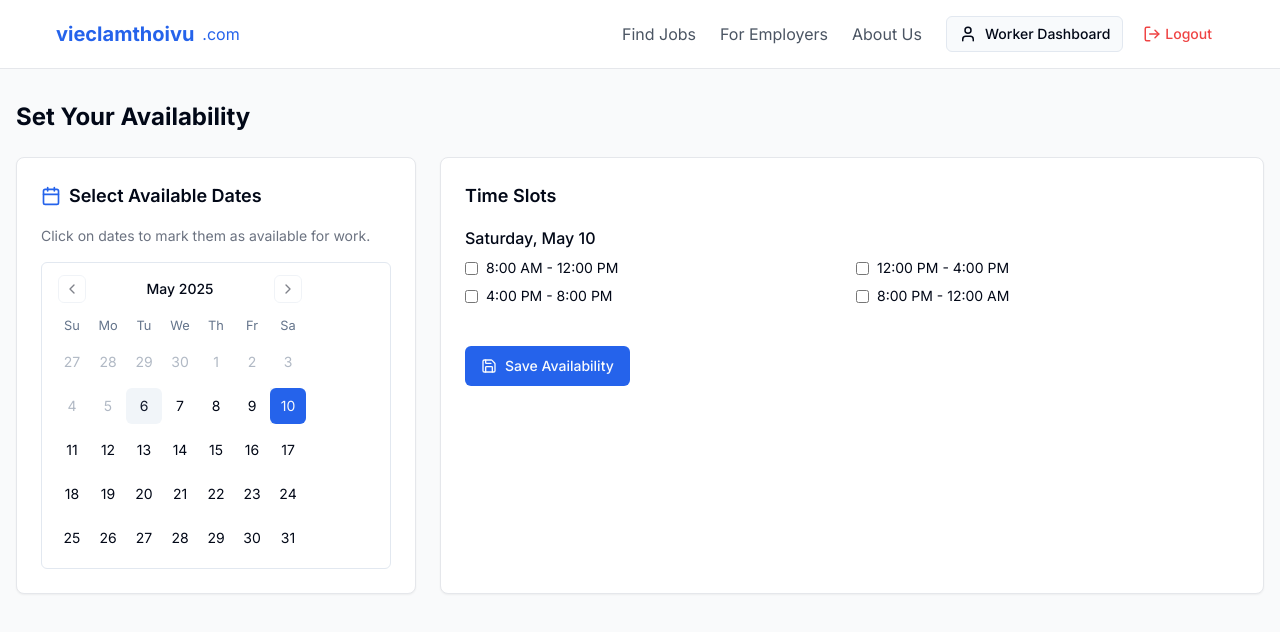
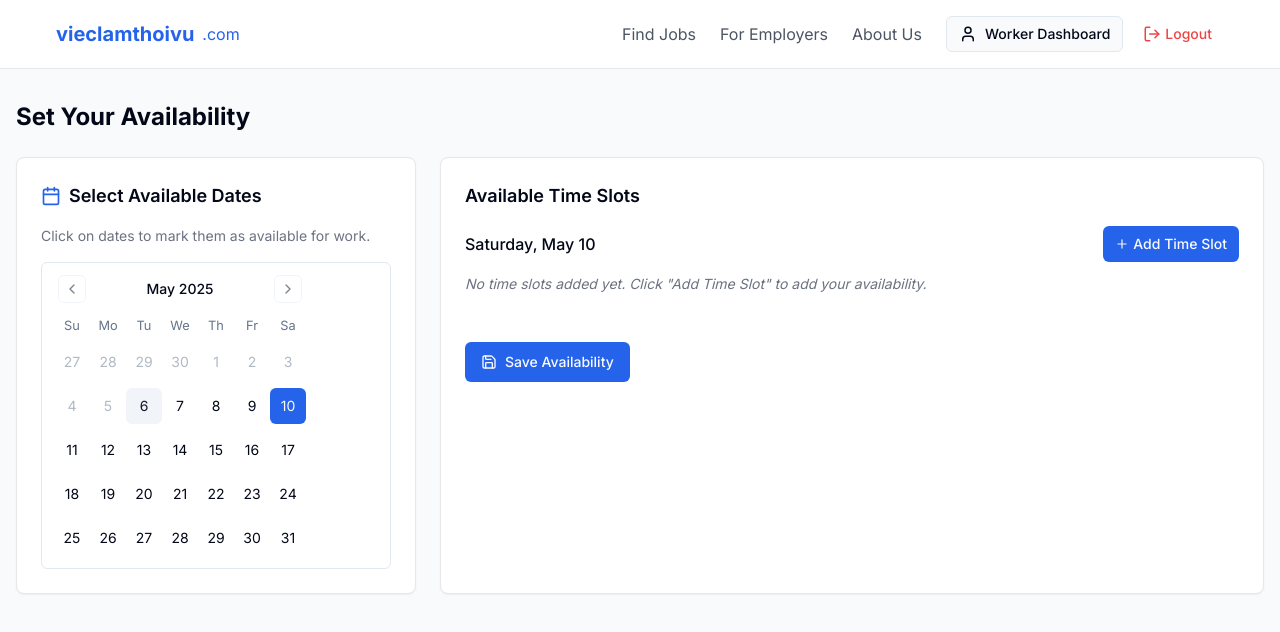
Before and after one commit to hungphanstartup/shift-connect-now, a React (Vite) app: page /dashboard/availability in a window 1280 px wide. Both pictures are taken after a click on the button "10". Shown: the top 632 px of the page. Built offline with nearby package versions, Linux system fonts and the light colour scheme.

Commit message:
feat: Allow multiple time slot selections

```diff
--- a/src/pages/Dashboard/WorkerAvailability.tsx
+++ b/src/pages/Dashboard/WorkerAvailability.tsx
@@ -2,20 +2,26 @@
 import { useState } from "react";
 import { Calendar } from "@/components/ui/calendar";
 import { Button } from "@/components/ui/button";
+import { Checkbox } from "@/components/ui/checkbox";
+import { Select, SelectContent, SelectItem, SelectTrigger, SelectValue } from "@/components/ui/select";
+import { Input } from "@/components/ui/input";
 import Layout from "@/components/layout/Layout";
 import { toast } from "sonner";
-import { Calendar as CalendarIcon, Save } from "lucide-react";
+import { Calendar as CalendarIcon, Plus, Save, Trash2 } from "lucide-react";
+
+type TimeSlot = {
+  id: string;
+  startTime: string;
+  endTime: string;
+};
+
+type DailyAvailability = {
+  [key: string]: TimeSlot[];
+};
 
 const WorkerAvailability = () => {
   const [selectedDates, setSelectedDates] = useState<Date[]>([]);
-  const [timeSlots, setTimeSlots] = useState<{[key: string]: string[]}>({});
-
-  const timeOptions = [
-    "8:00 AM - 12:00 PM",
-    "12:00 PM - 4:00 PM",
-    "4:00 PM - 8:00 PM",
-    "8:00 PM - 12:00 AM"
-  ];
+  const [availability, setAvailability] = useState<DailyAvailability>({});
 
   const formatDate = (date: Date): string => {
     return date.toISOString().split('T')[0];
@@ -31,41 +37,52 @@ const WorkerAvailability = () => {
       setSelectedDates(selectedDates.filter(d => formatDate(d) !== dateString));
 
       // Also remove time slots for this date
-      const newTimeSlots = { ...timeSlots };
-      delete newTimeSlots[dateString];
-      setTimeSlots(newTimeSlots);
+      const newAvailability = { ...availability };
+      delete newAvailability[dateString];
+      setAvailability(newAvailability);
     } else {
       setSelectedDates([...selectedDates, date]);
 
       // Initialize empty time slots for this date
-      setTimeSlots({
-        ...timeSlots,
+      setAvailability({
+        ...availability,
         [dateString]: []
       });
     }
   };
 
-  const handleTimeSlotToggle = (date: string, timeSlot: string) => {
-    const currentTimeSlotsForDate = timeSlots[date] || [];
+  const addTimeSlot = (dateString: string) => {
+    const newSlot: TimeSlot = {
+      id: `slot-${Date.now()}`,
+      startTime: "09:00",
+      endTime: "17:00"
+    };
 
-    if (currentTimeSlotsForDate.includes(timeSlot)) {
-      // Remove time slot
-      setTimeSlots({
-        ...timeSlots,
-        [date]: currentTimeSlotsForDate.filter(t => t !== timeSlot)
-      });
-    } else {
-      // Add time slot
-      setTimeSlots({
-        ...timeSlots,
-        [date]: [...currentTimeSlotsForDate, timeSlot]
-      });
-    }
+    setAvailability({
+      ...availability,
+      [dateString]: [...(availability[dateString] || []), newSlot]
+    });
+  };
+
+  const removeTimeSlot = (dateString: string, slotId: string) => {
+    setAvailability({
+      ...availability,
+      [dateString]: availability[dateString].filter(slot => slot.id !== slotId)
+    });
+  };
+
+  const updateTimeSlot = (dateString: string, slotId: string, field: 'startTime' | 'endTime', value: string) => {
+    setAvailability({
+      ...availability,
+      [dateString]: availability[dateString].map(slot =>
+        slot.id === slotId ? { ...slot, [field]: value } : slot
+      )
+    });
   };
 
   const handleSave = () => {
     // In a real app, this would save to a database
-    console.log("Saving availability:", { timeSlots });
+    console.log("Saving availability:", { availability });
     toast.success("Availability saved successfully");
   };
 
@@ -106,7 +123,7 @@ const WorkerAvailability = () => {
 
             {/* Time slots section */}
             <div className="lg:col-span-2 bg-white rounded-lg shadow-sm border border-gray-200 p-6">
-              <h2 className="text-lg font-semibold mb-4">Time Slots</h2>
+              <h2 className="text-lg font-semibold mb-4">Available Time Slots</h2>
 
               {selectedDates.length === 0 ? (
                 <div className="text-center py-10">
@@ -119,23 +136,60 @@ const WorkerAvailability = () => {
                       const dateString = formatDate(date);
                       return (
                         <div key={dateString} className="border-b border-gray-100 pb-4 last:border-b-0">
-                          <h3 className="font-medium mb-2">{date.toLocaleDateString("en-US", { weekday: 'long', month: 'long', day: 'numeric' })}</h3>
-                          <div className="grid grid-cols-1 md:grid-cols-2 gap-2">
-                            {timeOptions.map((timeSlot) => (
-                              <div key={`${dateString}-${timeSlot}`} className="flex items-center">
-                                <input
-                                  type="checkbox"
-                                  id={`${dateString}-${timeSlot}`}
-                                  checked={timeSlots[dateString]?.includes(timeSlot) || false}
-                                  onChange={() => handleTimeSlotToggle(dateString, timeSlot)}
-                                  className="mr-2"
-                                />
-                                <label htmlFor={`${dateString}-${timeSlot}`} className="text-sm">
-                                  {timeSlot}
-                                </label>
-                              </div>
-                            ))}
+                          <div className="flex justify-between items-center mb-3">
+                            <h3 className="font-medium">{date.toLocaleDateString("en-US", { weekday: 'long', month: 'long', day: 'numeric' })}</h3>
+                            <Button
+                              type="button"
+                              size="sm"
+                              onClick={() => addTimeSlot(dateString)}
+                              className="flex items-center gap-1"
+                            >
+                              <Plus size={14} />
+                              Add Time Slot
+                            </Button>
                           </div>
+
+                          {(!availability[dateString] || availability[dateString].length === 0) ? (
+                            <p className="text-gray-500 text-sm italic mb-2">No time slots added yet. Click "Add Time Slot" to add your availability.</p>
+                          ) : (
+                            <div className="space-y-3">
+                              {availability[dateString].map((slot) => (
+                                <div key={slot.id} className="flex flex-wrap md:flex-nowrap items-center gap-3 bg-gray-50 p-3 rounded-md">
+                                  <div className="flex items-center gap-2 w-full md:w-auto">
+                                    <div className="w-full md:w-auto">
+                                      <label className="text-sm text-gray-500 block mb-1">Start Time</label>
+                                      <Input
+                                        type="time"
+                                        value={slot.startTime}
+                                        onChange={(e) => updateTimeSlot(dateString, slot.id, 'startTime', e.target.value)}
+                                        className="w-full md:w-auto"
+                                      />
+                                    </div>
+                                    <span className="hidden md:inline mx-2">to</span>
+                                    <div className="w-full md:w-auto mt-2 md:mt-0">
+                                      <label className="text-sm text-gray-500 block mb-1">End Time</label>
+                                      <Input
+                                        type="time"
+                                        value={slot.endTime}
+                                        onChange={(e) => updateTimeSlot(dateString, slot.id, 'endTime', e.target.value)}
+                                        className="w-full md:w-auto"
+                                      />
+                                    </div>
+                                  </div>
+                                  <Button
+                                    type="button"
+                                    variant="outline"
+                                    size="sm"
+                                    onClick={() => removeTimeSlot(dateString, slot.id)}
+                                    className="text-red-500 hover:text-red-700 hover:bg-red-50 mt-2 md:mt-0 w-full md:w-auto md:ml-auto"
+                                  >
+                                    <Trash2 size={14} className="mr-1" />
+                                    Remove
+                                  </Button>
+                                </div>
+                              ))}
+                            </div>
+                          )}
                         </div>
                       );
                     })}
```
